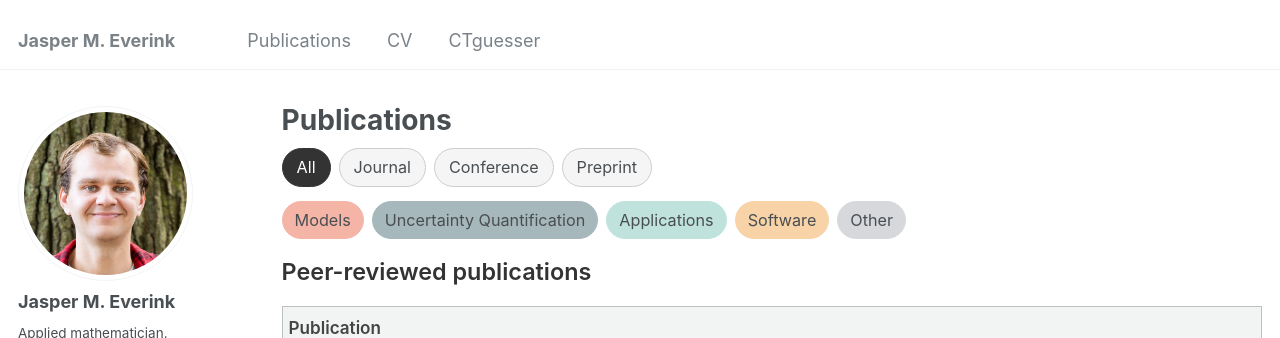
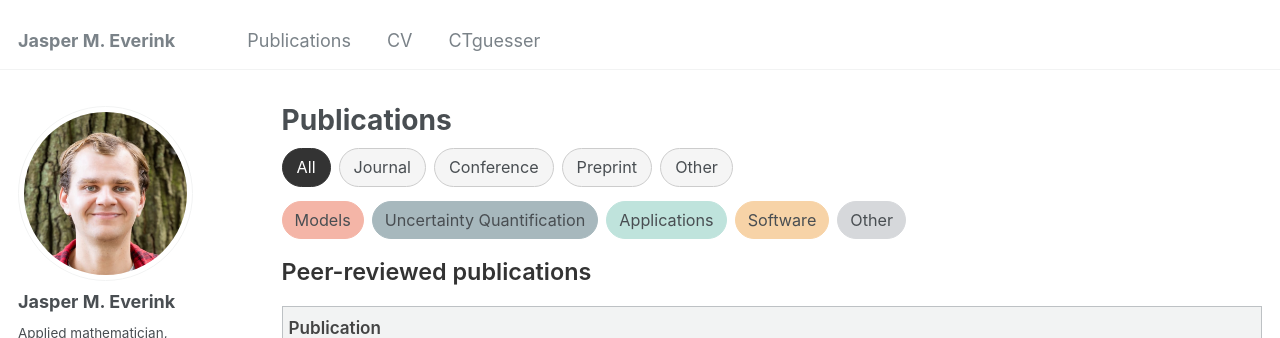
Before and after one commit to jeverink/jeverink.github.io, a Jekyll site: the page built from _pages/publications.md, in a window 1280 px wide and 900 px high. Shown: the top 338 px of the window. Built offline with Jekyll 4.4.1, drawn with Linux system fonts in a browser that asks for light colours; some web fonts are replaced.

Commit message:
Update publications.md

```diff
--- a/_pages/publications.md
+++ b/_pages/publications.md
@@ -263,6 +263,9 @@ redirect_from:
 
   <input type="radio" name="type" id="type-preprint" value="preprint">
   <label for="type-preprint" class="type-btn">Preprint</label>
+
+  <input type="radio" name="type" id="type-other" value="other">
+  <label for="type-other" class="type-btn">Other</label>
 </div>
 
 <div class="tag-filters">
@@ -397,21 +400,21 @@ redirect_from:
       </tr>
     </thead>
     <tbody>
-      <tr data-tags="models uq software" data-type="">
+      <tr data-tags="models uq software" data-type="other">
         <td>
           <div class="pub-title">PhD: Uncertainty Quantification for Inverse Problems with Sparsity-Promoting Implicit Priors</div>
           <div class="pub-venue">Technical University of Denmark - 2025</div>
           <div class="pub-source">Thesis: <a href="https://orbit.dtu.dk/files/390213132/phd_thesis_JMEV.pdf">DTU Orbit</a>, Code: <a href="https://github.com/CUQI-DTU/Thesis-JME">Github</a></div>
         </td>
       </tr>
-      <tr data-tags="models" data-type="">
+      <tr data-tags="models" data-type="other">
         <td>
           <div class="pub-title">MSc in Mathematical Sciences: One-bit Compressed Sensing with Generative Models</div>
           <div class="pub-venue">Utrecht University - 2021</div>
           <div class="pub-source">Thesis: <a href="https://studenttheses.uu.nl/bitstream/handle/20.500.12932/41296/Master_thesis_Jasper_Everink.pdf">UU student theses</a>, Code: <a href="https://github.com/jeverink/MastersThesis">Github</a></div>
         </td>
       </tr>
-        <tr data-tags="other" data-type="">
+        <tr data-tags="other" data-type="other">
         <td>
           <div class="pub-title">BSc in Mathematics: Numerically Solving The Wave Equation Using The Finite Element Method</div>
           <div class="pub-venue">Utrecht University - 2018</div>
@@ -431,7 +434,7 @@ redirect_from:
       </tr>
     </thead>
     <tbody>
-      <tr data-tags="models uq software" data-type="preprint">
+      <tr data-tags="models uq software" data-type="other">
         <td>
           <div class="pub-title">Uncertainty Quantification in Inverse Problems with CUQIpy</div>
           <div class="pub-authors">training material on how to use the CUQIpy library for uncertainty quantification in inverse problems</div>
```
